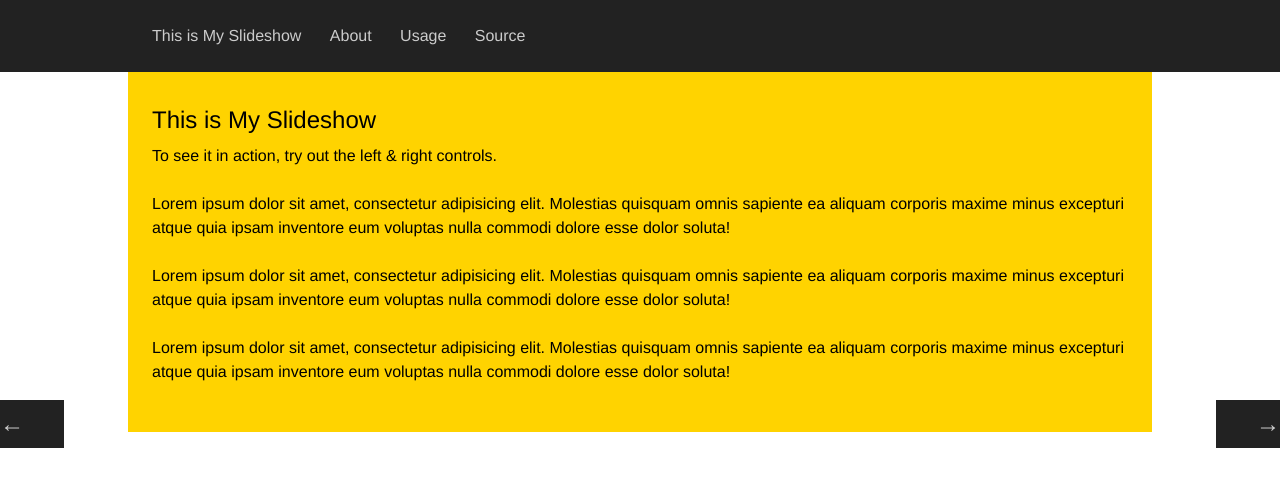
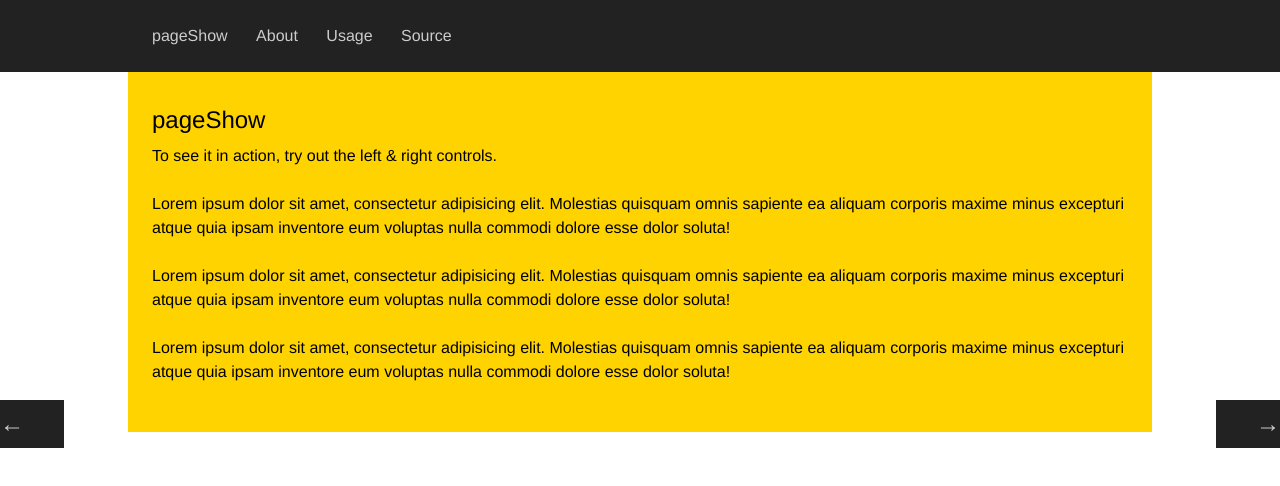
Before and after one commit to MozMorris/pageShow, a plain HTML site: page index.html in a window 1280 px wide. Drawn offline with nearby package versions, Linux system fonts and the light colour scheme.

Commit message:
Name change

```diff
--- a/about.html
+++ b/about.html
@@ -2,7 +2,7 @@
 <html>
 <head>
   <meta charset="utf-8">
-  <title>Slideshow</title>
+  <title>pageShow</title>
   <meta name="viewport" content="width=device-width">
   <link rel="stylesheet" href="stylesheets/screen.css"/>
   <link rel="stylesheet" href="stylesheets/theme.css"/>
@@ -12,7 +12,7 @@
     <header>
       <nav>
         <ul>
-          <li><a href="index.html">This is My Slideshow</a></li>
+          <li><a href="index.html">pageShow</a></li>
           <li><a href="about.html">About</a></li>
           <li><a href="usage.html">Usage</a></li>
           <li><a href="source.html">Source</a></li>
--- a/index.html
+++ b/index.html
@@ -12,7 +12,7 @@
     <header>
       <nav>
         <ul>
-          <li><a href="index.html">This is My Slideshow</a></li>
+          <li><a href="index.html">pageShow</a></li>
           <li><a href="about.html">About</a></li>
           <li><a href="usage.html">Usage</a></li>
           <li><a href="source.html">Source</a></li>
@@ -28,7 +28,7 @@
       <div class="slide" id="prev-slide"></div>
       <div class="slide" id="actv-slide">
         <div class="content">
-          <h1>This is My Slideshow</h1>
+          <h1>pageShow</h1>
           <p>To see it in action, try out the left & right controls.</p>
           <p>Lorem ipsum dolor sit amet, consectetur adipisicing elit. Molestias quisquam omnis sapiente ea aliquam corporis maxime minus excepturi atque quia ipsam inventore eum voluptas nulla commodi dolore esse dolor soluta!</p>
           <p>Lorem ipsum dolor sit amet, consectetur adipisicing elit. Molestias quisquam omnis sapiente ea aliquam corporis maxime minus excepturi atque quia ipsam inventore eum voluptas nulla commodi dolore esse dolor soluta!</p>
--- a/source.html
+++ b/source.html
@@ -12,7 +12,7 @@
     <header>
       <nav>
         <ul>
-          <li><a href="index.html">This is My Slideshow</a></li>
+          <li><a href="index.html">pageShow</a></li>
           <li><a href="about.html">About</a></li>
           <li><a href="usage.html">Usage</a></li>
           <li><a href="source.html">Source</a></li>
```
Also changed, not shown: usage.html (+1 -1 lines).
